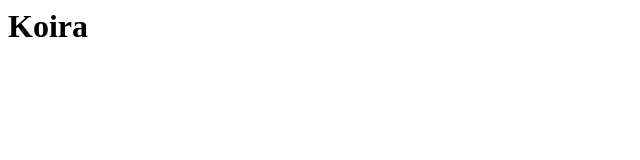
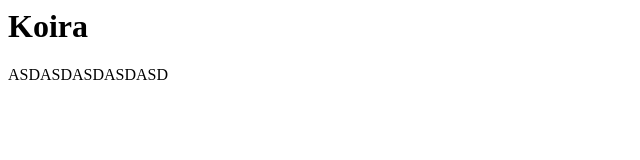
Before and after one commit to mizee/git-training, a plain HTML site: page koira.html in a window 1280 px wide. Shown: the whole page, without its empty margins (0-640 px from the left). Drawn offline with Linux system fonts and the light colour scheme.

Commit message:
change to koira

```diff
--- a/koira.html
+++ b/koira.html
@@ -3,5 +3,6 @@
 </head>
 <body>
 <h1>Koira</h1>
+<p>ASDASDASDASDASD</p>
 </body>
 </html>
```
